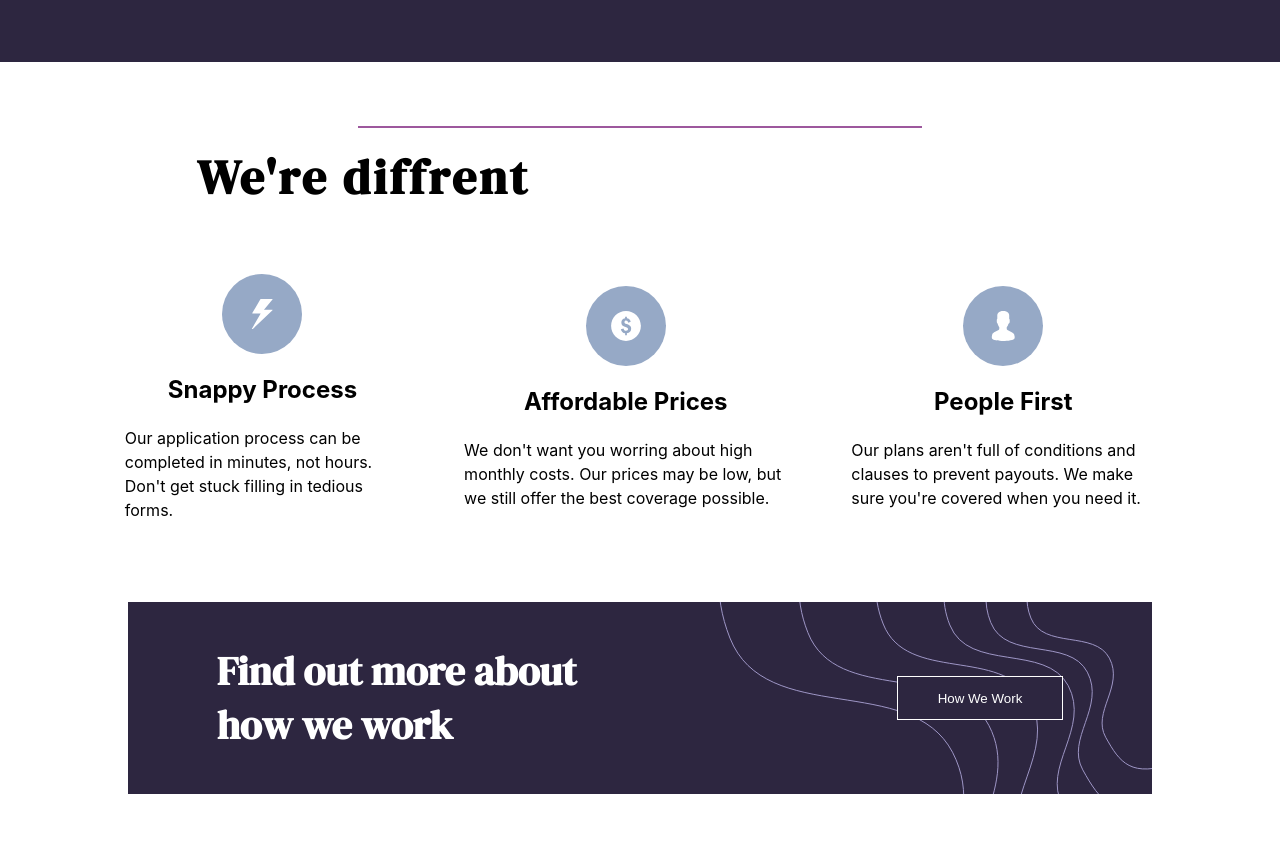
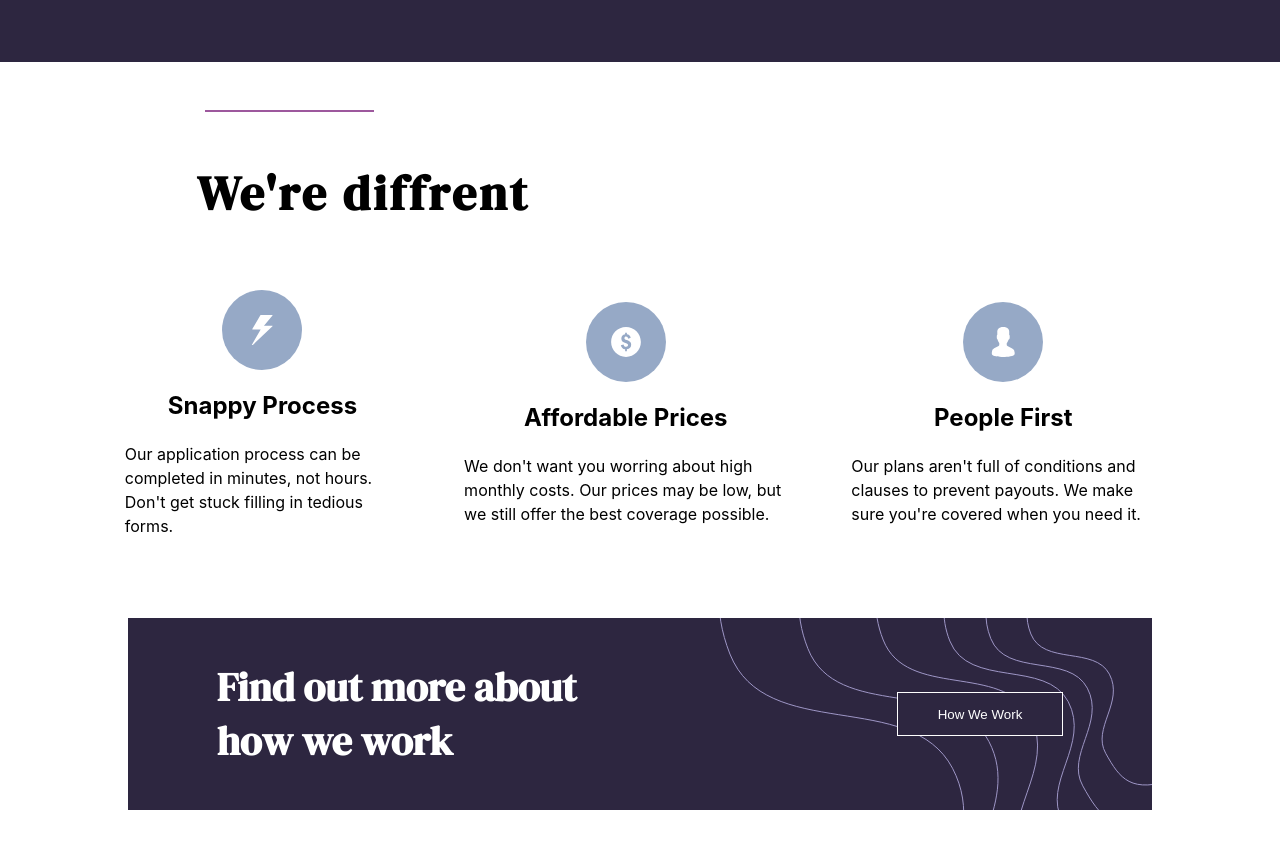
Before and after one commit to Mfried95/insure-landing-page, a React (Create React App) app: page / in a window 1280 px wide. Shown: the part 946-1794 px from the top of the page. Built offline with nearby package versions, Linux system fonts and the light colour scheme.

Commit message:
Update mid.css
Resized line element for Desktop

```diff
--- a/src/Styles/mid.css
+++ b/src/Styles/mid.css
@@ -75,5 +75,9 @@
     letter-spacing: 3px;
 }
 
+.line{
+    width: 15%;
+    margin: 3em 8em;
+}
 
 }
```
